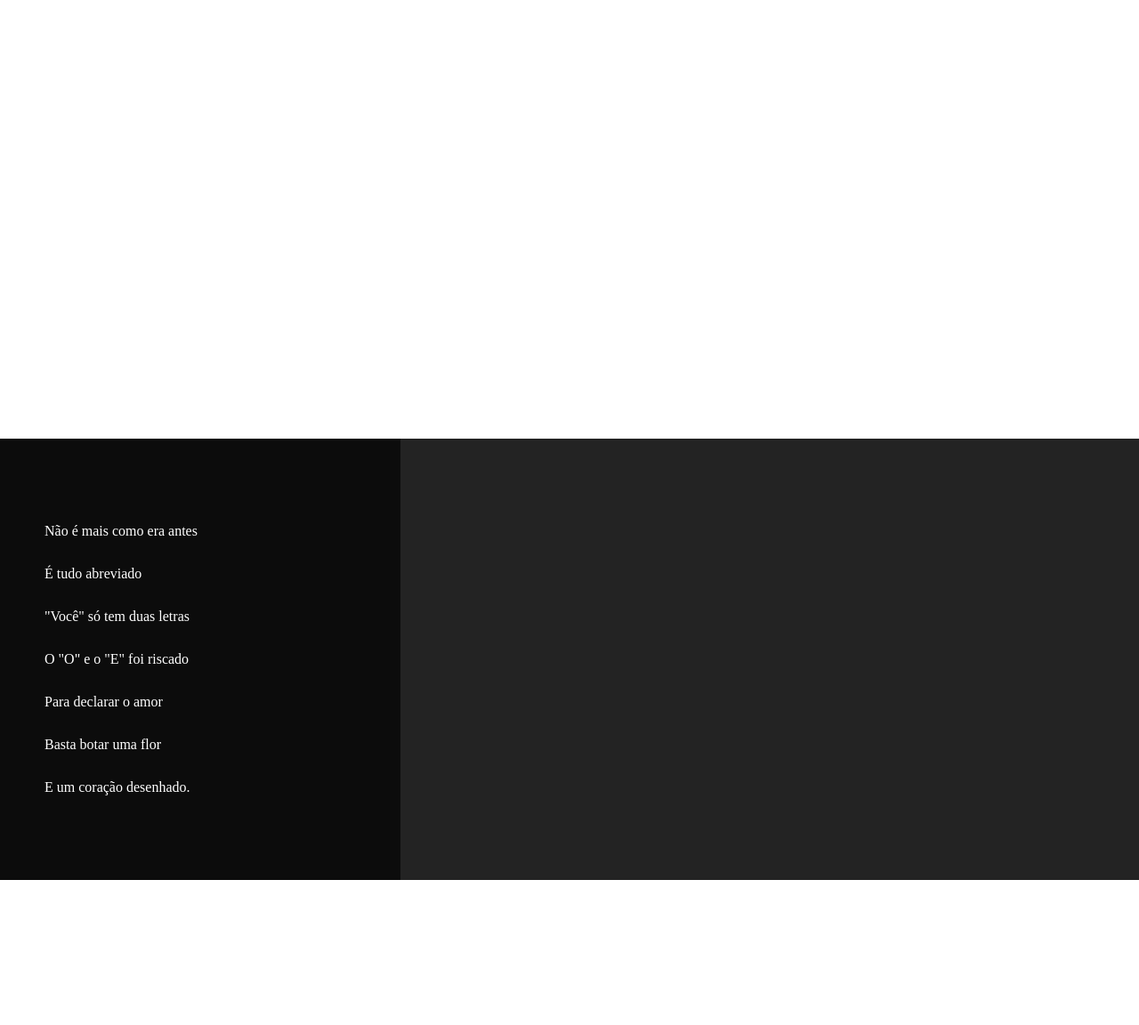
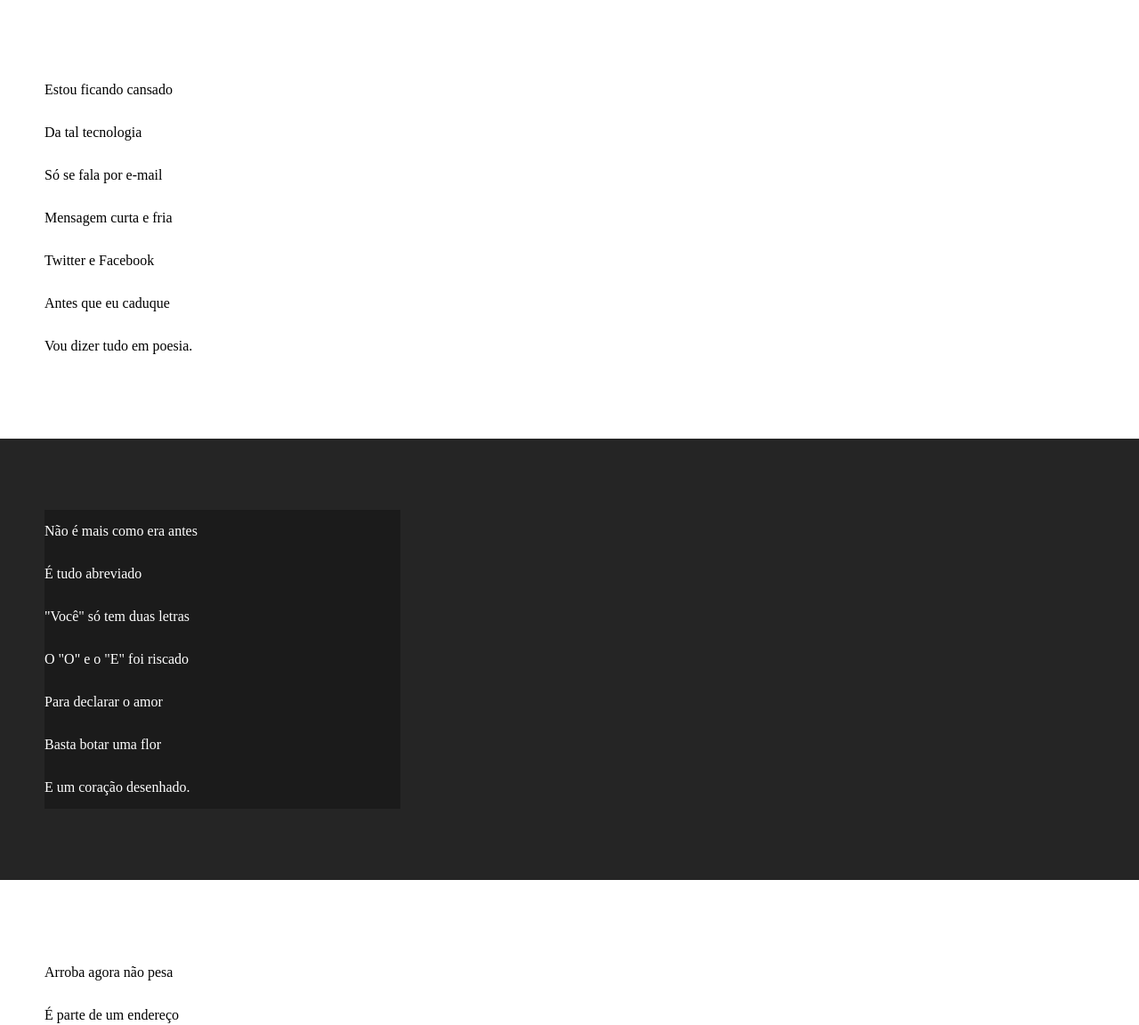
Before and after one commit to dhiegolopess/html-css, a plain HTML site: page desafios/d012/index.html in a window 1280 px wide. Shown: the part 158-1310 px from the top of the page at 89% size. Drawn offline with Linux system fonts and the light colour scheme.

Commit message:
atualizei estilos dos textos e blocos

```diff
--- a/desafios/d012/estilo/style.css
+++ b/desafios/d012/estilo/style.css
@@ -44,18 +44,18 @@ section{
 
 section.normal{
     background-color: white;
-    color: white;
+    color: black;
 }
 
 section.imagem{
-    background-color: rgba(0, 0, 0, 0.838);
+    background-color: rgba(45, 45, 45, 0.182);
     color: white;
 
 }
 
-section.imagem{
+section.imagem > p{
     width: 400px;
-    background-color: rgba(0, 0, 0, 0.642);
+    background-color: rgba(0, 0, 0, 0.275);
 }
 
 footer{
```
